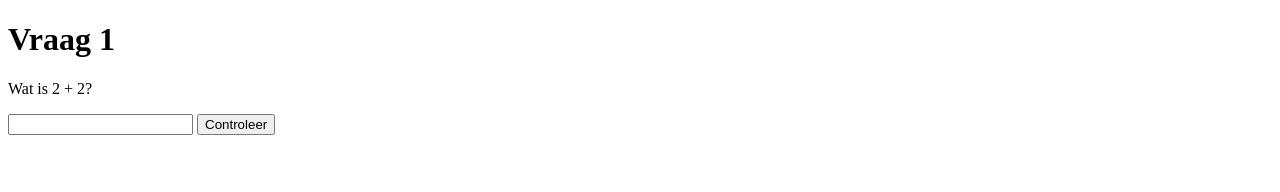
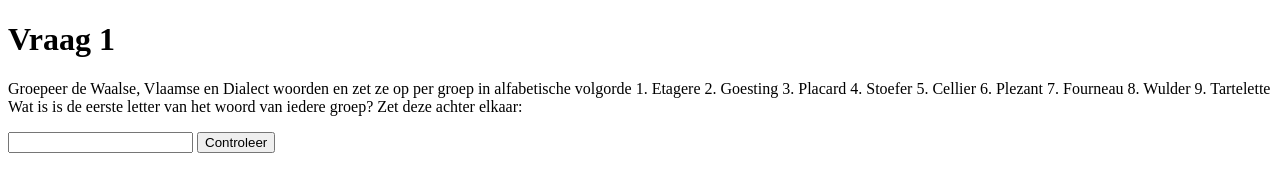
Before and after one commit to WimElshout/Q1, a plain HTML site: page index.html in a window 1280 px wide. Drawn offline with Linux system fonts and the light colour scheme.

Commit message:
Update question and answer validation in index.html

```diff
--- a/index.html
+++ b/index.html
@@ -6,7 +6,17 @@
 </head>
 <body>
   <h1>Vraag 1</h1>
-  <p>Wat is 2 + 2?</p>
+  <p>Groepeer de Waalse, Vlaamse en Dialect woorden en zet ze op per groep in alfabetische volgorde
+  1. Etagere
+  2. Goesting
+  3. Placard
+  4. Stoefer
+  5. Cellier
+  6. Plezant
+  7. Fourneau
+  8. Wulder
+  9. Tartelette
+  Wat is is de eerste letter van het woord van iedere groep? Zet deze achter elkaar:</p>
 
   <input id="a">
   <button onclick="check()">Controleer</button>
@@ -16,7 +26,7 @@
   <script>
     function check(){
       const v = document.getElementById('a').value.trim().toLowerCase();
-      if(v === "4" || v === "vier"){
+      if(v === "CGF" || v === "CGF"){
         document.body.innerHTML = "<h2>Goed! 🎉</h2><p>Hier komt straks QR 2.</p>";
       } else {
         document.getElementById('f').textContent = "Nog niet goed, probeer opnieuw.";
```
